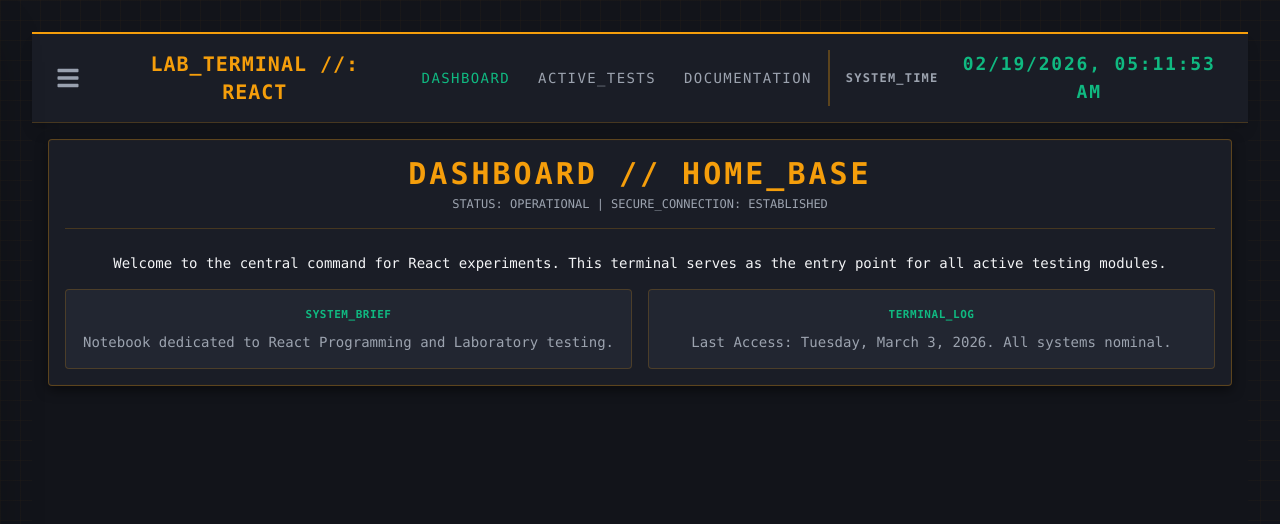
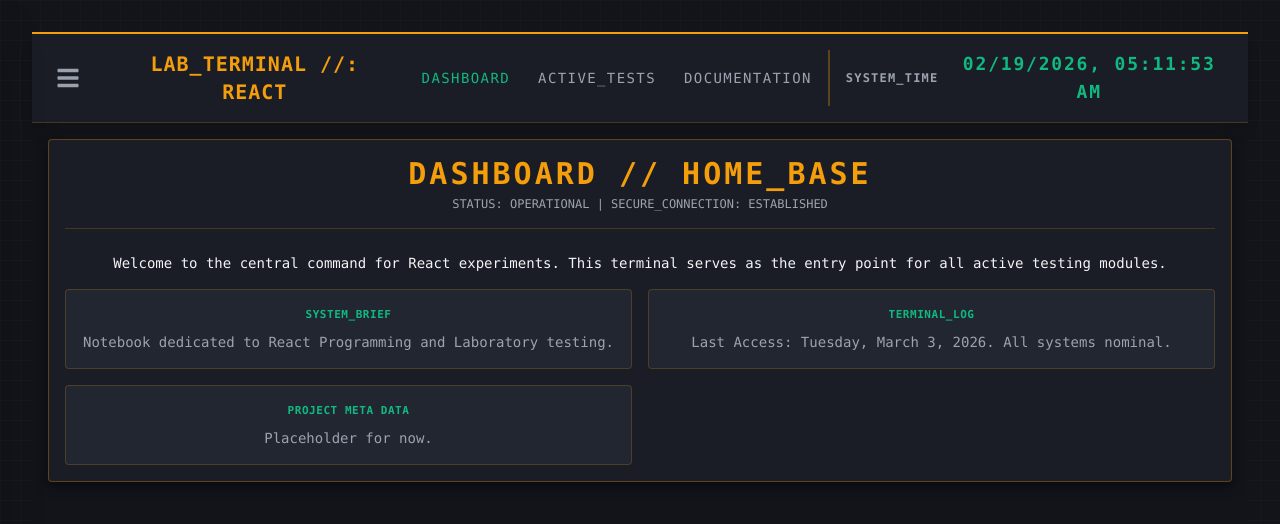
Before and after one commit to PythonButcher/reacting, a React (Vite) app: page / in a window 1280 px wide. Shown: the top 524 px of the page. Built offline with nearby package versions, Linux system fonts and the light colour scheme.

Commit message:
Update DashboardPage.jsx

```diff
--- a/src/pages/DashboardPage.jsx
+++ b/src/pages/DashboardPage.jsx
@@ -20,6 +20,10 @@ export default function DashboardPage() {
             <h2 className="section-label mb-2">Terminal_Log</h2>
             <p className="text-sm text-text-dim">Last Access: Tuesday, March 3, 2026. All systems nominal.</p>
           </div>
+          <div className="border border-border p-4 bg-bg-hover rounded-sm">
+            <h2 className="section-label mb-2">Project Meta Data</h2>
+            <p className="text-sm text-text-dim">Placeholder for now.</p>
+          </div>
         </div>
       </div>
     </div>
```
